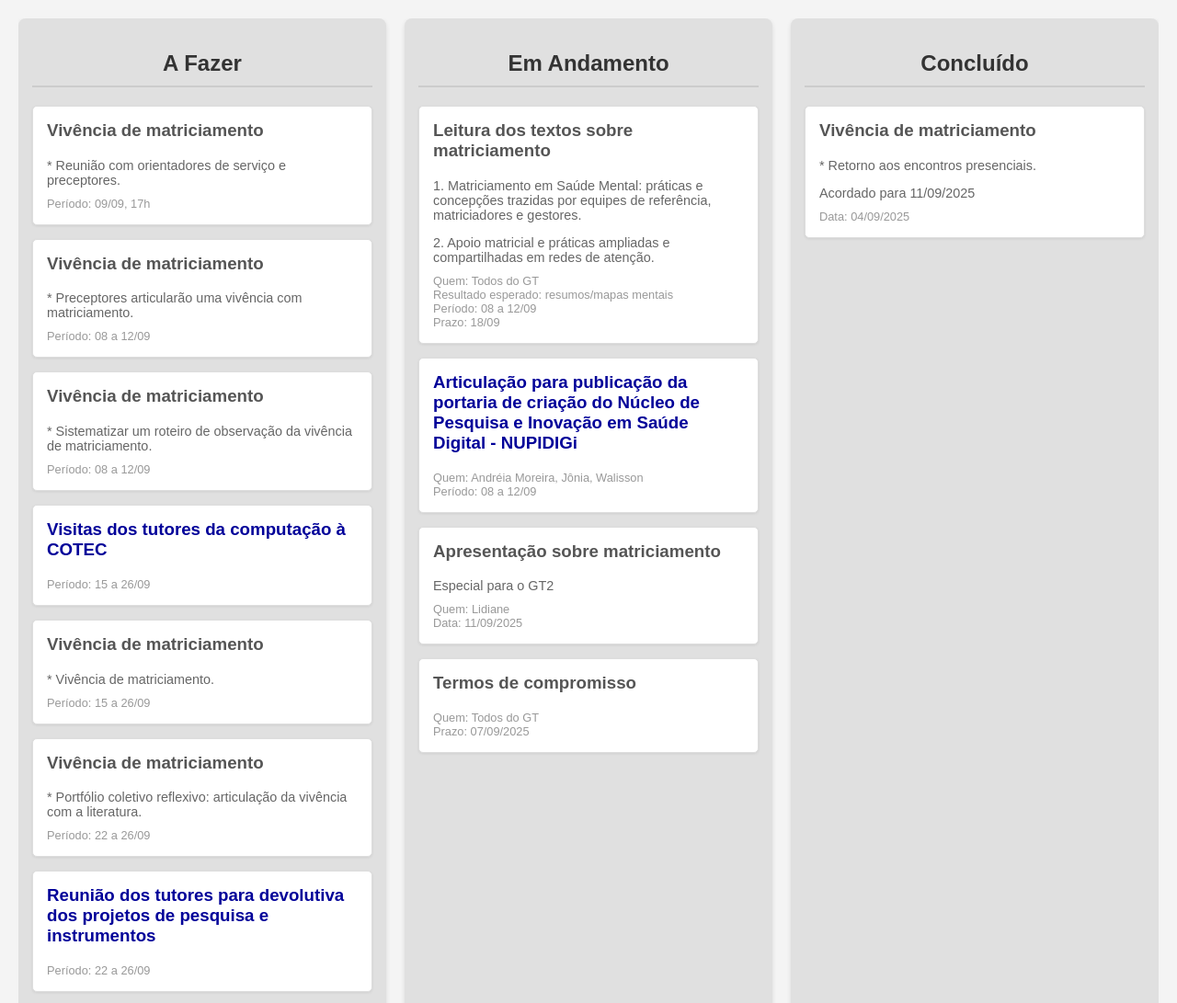
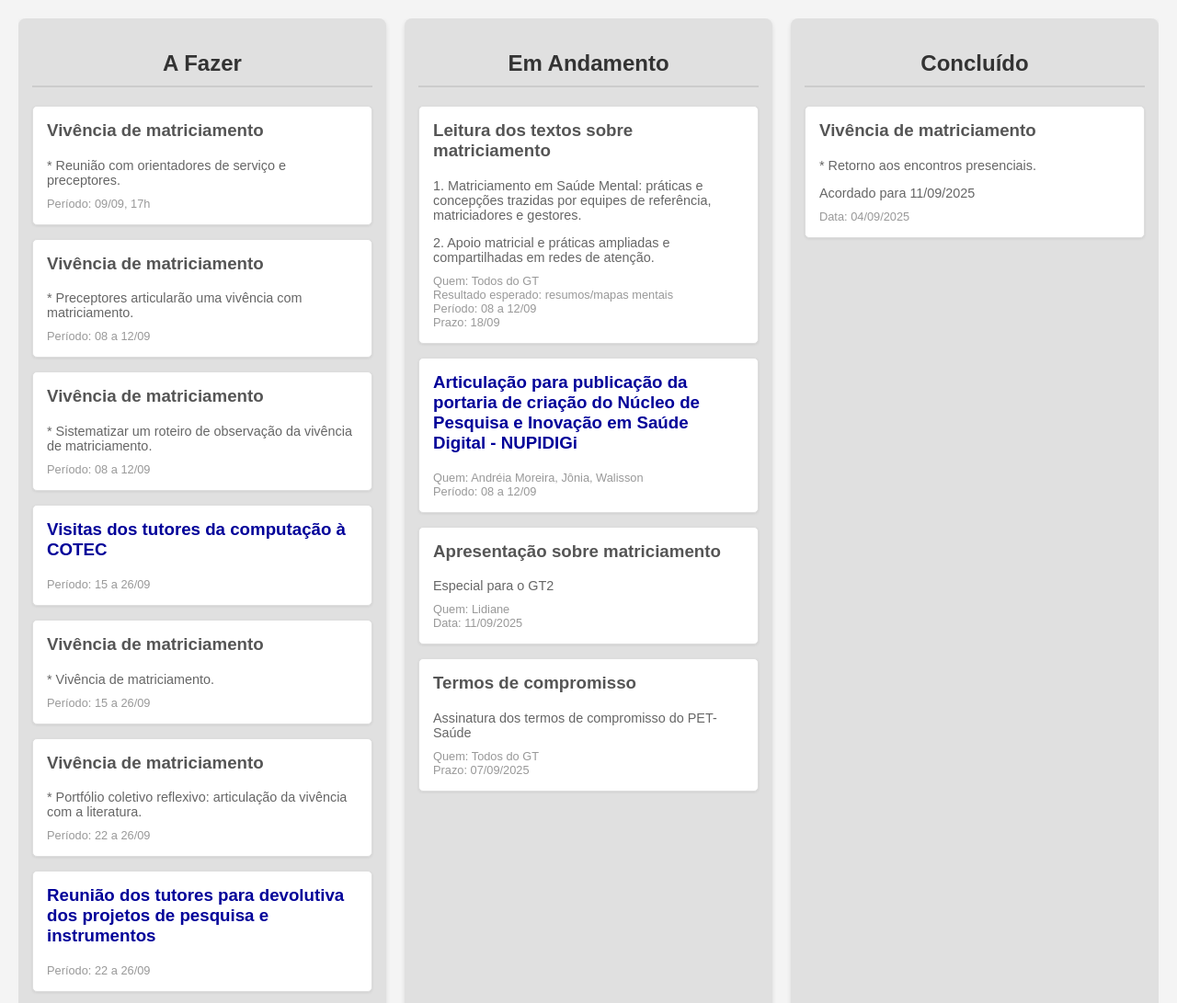
Before and after one commit to walisson-pereira/walisson-pereira.github.io, a plain HTML site: page index.html in a window 1280 px wide. Shown: the top 1091 px of the page at 92% size. Drawn offline with Linux system fonts and the light colour scheme.

Commit message:
Update index.html

```diff
--- a/index.html
+++ b/index.html
@@ -130,7 +130,7 @@
             </div>
             <div class="kanban-card">
                 <h3>Termos de compromisso</h3>
-                <p></p>
+                <p>Assinatura dos termos de compromisso do PET-Saúde</p>
                 <span>Quem: Todos do GT</span>
                 <span>Prazo: 07/09/2025</span>
             </div>
```
